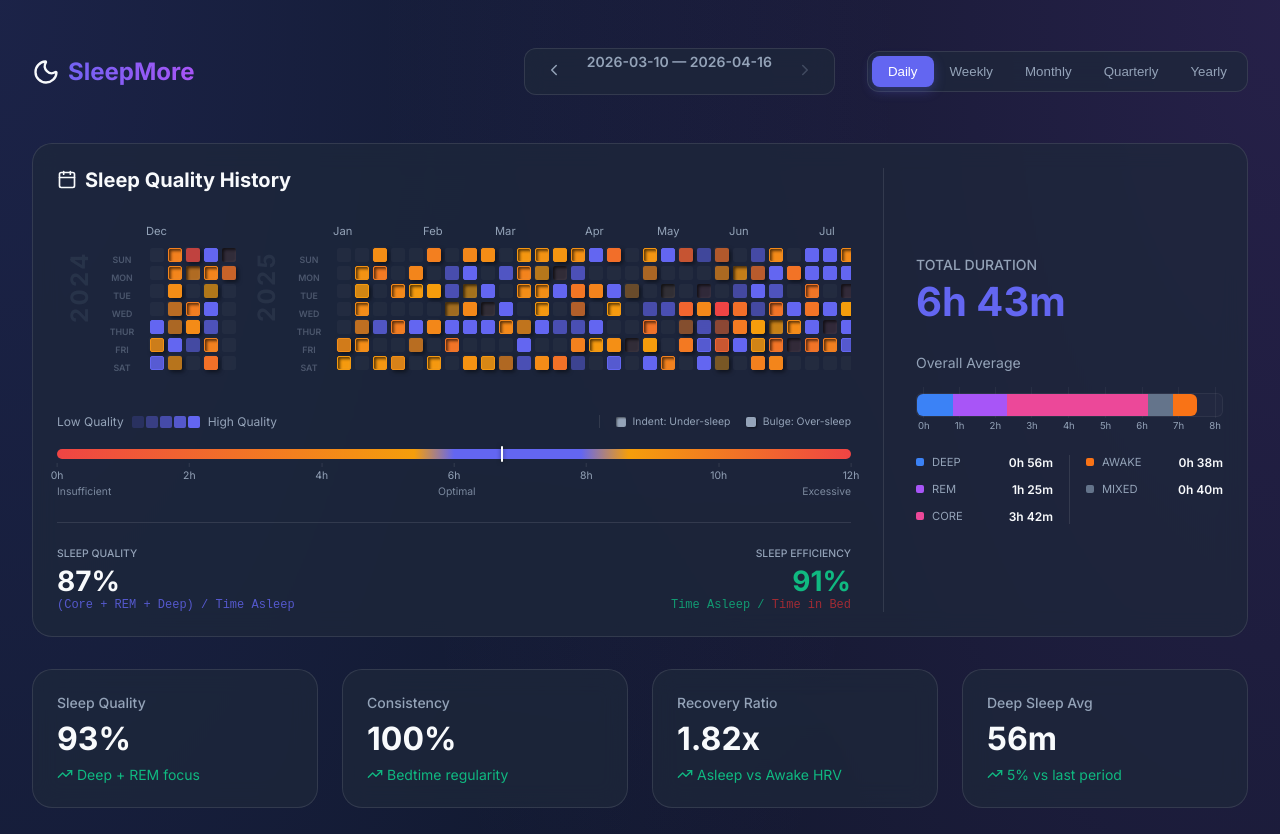
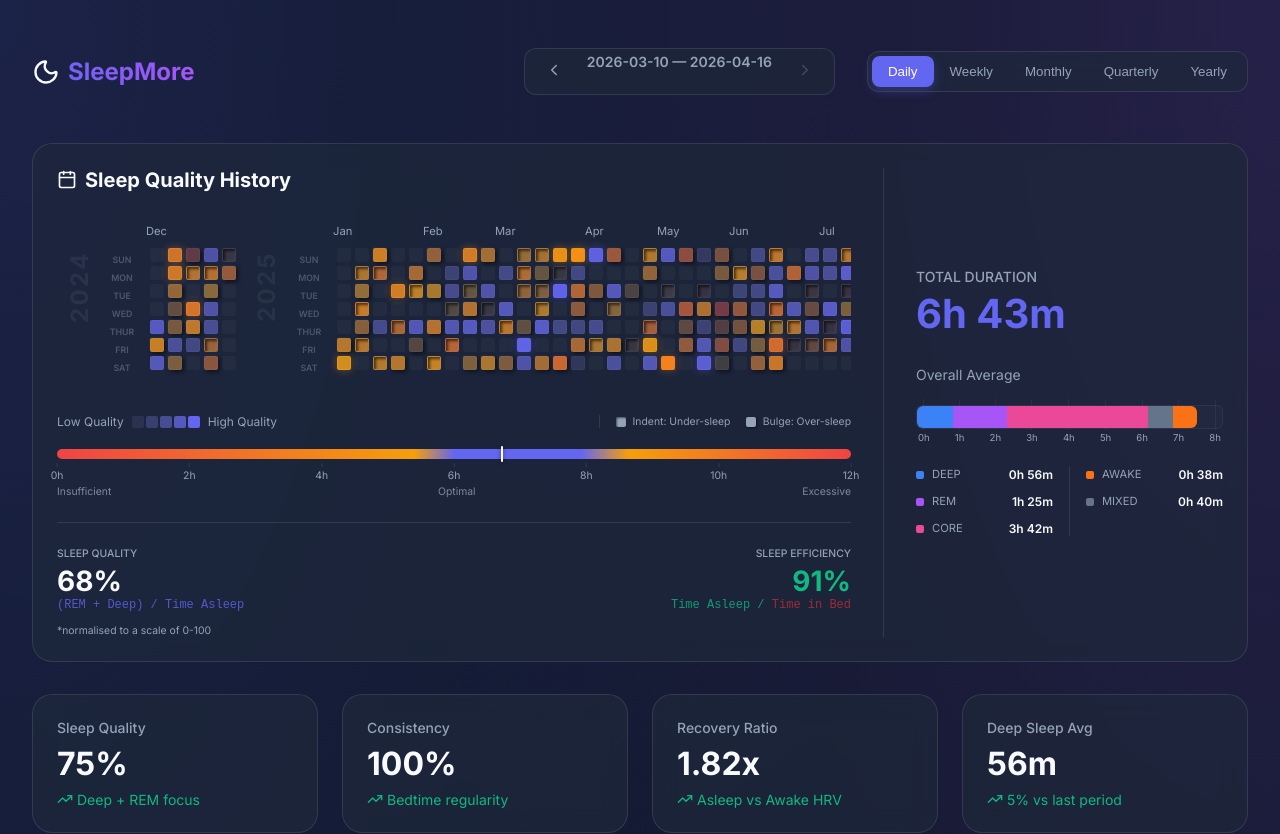
Before and after one commit to LucidMach/Sleep-More, a React (Vite) app: page / in a window 1280 px wide. Shown: the top 834 px of the page. Built offline with nearby package versions, Linux system fonts and the light colour scheme.

Commit message:
better sleep quality metrics - rem + deep - normalised

```diff
--- a/src/components/SleepHeatmap.jsx
+++ b/src/components/SleepHeatmap.jsx
@@ -128,33 +128,47 @@ const SleepHeatmap = ({ data, onSelectDate }) => {
   const getCellColor = (d) => {
     if (!d) return { background: 'rgba(255,255,255,0.03)', border: 'none', boxShadow: 'none' };
     const hrs = d.mins_asleep / 60;
-    const opacity = Math.max(0.1, d.sleep_quality_score / 100);
+    const opacity = Math.max(0.2, d.sleep_quality_score / 100);
+    const saturation = 30 + (d.sleep_quality_score * 0.7); // 30% to 100% saturation
+    const filter = `saturate(${saturation}%)`;
     let r, g, b;
     let borderColor = 'none';
     let boxShadow = 'none';
 
     if (hrs >= 6 && hrs <= 8) {
       r = 99; g = 102; b = 241; // Purple
-      if (d.sleep_quality_score > 80) borderColor = `rgb(${r}, ${g}, ${b})`;
+      if (d.sleep_quality_score > 85) {
+        borderColor = `rgba(${r}, ${g}, ${b}, 0.8)`;
+        boxShadow = `0 0 8px rgba(${r}, ${g}, ${b}, 0.4)`;
+      }
     } else if (hrs < 6) {
       const ratio = Math.min(1, hrs / 6);
       r = Math.round(239 + (245 - 239) * ratio);
       g = Math.round(68 + (158 - 68) * ratio);
       b = Math.round(68 + (11 - 68) * ratio);
-      if (d.sleep_quality_score > 80) borderColor = `rgb(${r}, ${g}, ${b})`;
-      boxShadow = 'inset 2px 2px 3px rgba(0,0,0,0.6), inset -1px -1px 2px rgba(255,255,255,0.05)';
+      if (d.sleep_quality_score > 85) {
+        borderColor = `rgba(${r}, ${g}, ${b}, 0.8)`;
+        boxShadow = `0 0 8px rgba(${r}, ${g}, ${b}, 0.4)`;
+      } else {
+        boxShadow = 'inset 2px 2px 3px rgba(0,0,0,0.6), inset -1px -1px 2px rgba(255,255,255,0.05)';
+      }
     } else {
       const ratio = Math.min(1, (hrs - 8) / 4);
       r = Math.round(245 + (239 - 245) * ratio);
       g = Math.round(158 + (68 - 158) * ratio);
       b = Math.round(11 + (68 - 11) * ratio);
-      if (d.sleep_quality_score > 80) borderColor = `rgb(${r}, ${g}, ${b})`;
-      boxShadow = '2px 2px 4px rgba(0,0,0,0.5), -1px -1px 2px rgba(255,255,255,0.05)';
+      if (d.sleep_quality_score > 85) {
+        borderColor = `rgba(${r}, ${g}, ${b}, 0.8)`;
+        boxShadow = `0 0 8px rgba(${r}, ${g}, ${b}, 0.4)`;
+      } else {
+        boxShadow = '2px 2px 4px rgba(0,0,0,0.5), -1px -1px 2px rgba(255,255,255,0.05)';
+      }
     }
     return {
       background: `rgba(${r}, ${g}, ${b}, ${opacity})`,
-      border: borderColor !== 'none' ? `1px solid ${borderColor}` : 'none',
-      boxShadow
+      border: borderColor !== 'none' ? `1px solid ${borderColor}` : '1px solid rgba(255,255,255,0.03)',
+      boxShadow,
+      filter
     };
   };
 
@@ -262,7 +276,19 @@ const SleepHeatmap = ({ data, onSelectDate }) => {
             <div style={{ display: 'flex', alignItems: 'center', gap: '0.5rem' }}>
               <span>Low Quality</span>
               <div style={{ display: 'flex', gap: '2px' }}>
-                {[0.2, 0.4, 0.6, 0.8, 1].map(o => <div key={o} style={{ width: 12, height: 12, borderRadius: 2, background: `rgba(99, 102, 241, ${o})` }} />)}
+                {[0.2, 0.4, 0.6, 0.8, 1].map(q => (
+                  <div
+                    key={q}
+                    style={{
+                      width: 12,
+                      height: 12,
+                      borderRadius: 2,
+                      background: `rgba(99, 102, 241, ${q})`,
+                      filter: `saturate(${30 + q * 70}%)`,
+                      border: q > 0.8 ? '1px solid rgba(99, 102, 241, 0.8)' : 'none'
+                    }}
+                  />
+                ))}
               </div>
               <span>High Quality</span>
             </div>
@@ -324,8 +350,11 @@ const SleepHeatmap = ({ data, onSelectDate }) => {
               <div className="stat-value" style={{ fontSize: '1.75rem' }}>{display.sleep_quality_score}%</div>
             </div>
               <div style={{ fontSize: '0.75rem', fontFamily: 'monospace', color: 'var(--accent-color)', opacity: 0.8 }}>
-                (Core + REM + Deep) / Time Asleep
+                (REM + Deep) / Time Asleep
               </div>
+              <p style={{ color: 'var(--text-secondary)', fontSize: '0.65rem', marginTop: "0.75rem"}}>
+              *normalised to a scale of 0-100
+                </p>
           </div>
           <div style={{ textAlign: 'right' }}>
             <div className="stat-label" style={{ marginBottom: '0.2rem', fontSize: '0.65rem' }}>SLEEP EFFICIENCY</div>
--- a/src/utils/dataProcessor.js
+++ b/src/utils/dataProcessor.js
@@ -130,7 +130,7 @@ export const aggregateData = (data, timeframe) => {
       hrv_asleep_avg: Math.round(g.hrv_asleep_avg / g.count),
       hrv_awake_avg: Math.round(g.hrv_awake_avg / g.count),
       mins_daylight: Math.round(g.mins_daylight / g.count),
-      sleep_quality_score: Math.round(((avgCore + avgRem + avgDeep) / (avgSleep || 1)) * 100),
+      sleep_quality_score: Math.round(Math.min(100, ((avgDeep + avgRem) / (avgSleep * 0.5 || 1)) * 100)),
       consistency_score: Math.round(Math.max(0, 100 - (consistency / 60) * 20)), // Scale consistency to 0-100
       recovery_ratio: (g.hrv_asleep_avg / (g.hrv_awake_avg || 1)).toFixed(2),
     };
```
